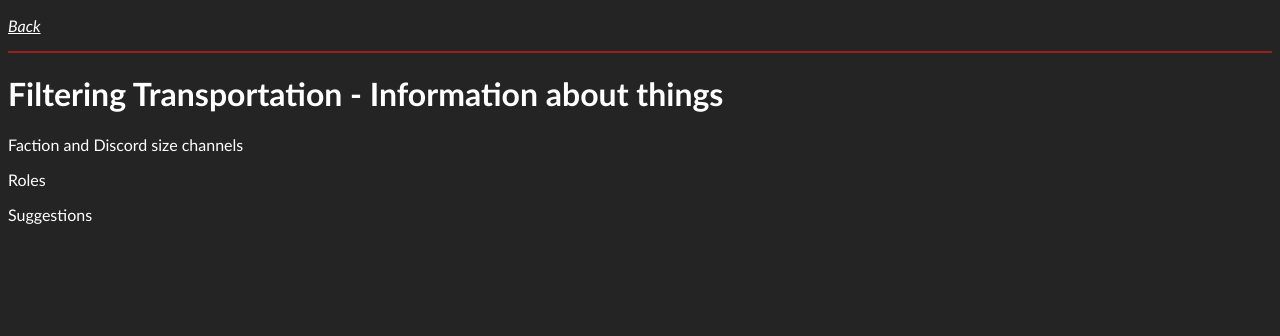
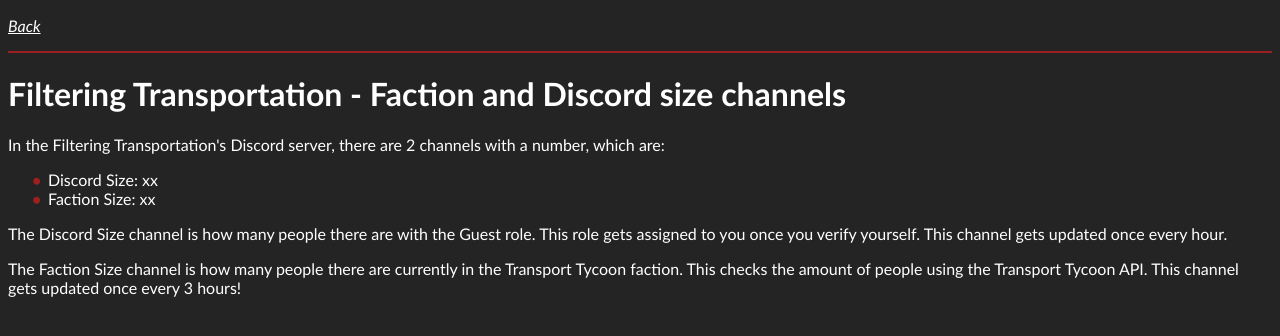
Before and after one commit to ttwebsite/transport-bot, a plain HTML site: page information.html in a window 1280 px wide. Drawn offline with Linux system fonts and the light colour scheme.

Commit message:
Update information.html

```diff
--- a/information.html
+++ b/information.html
@@ -9,14 +9,29 @@
 		hr.new4 {
 		  border: 1px solid #9C2020;
 		}
+		ul {
+		  list-style: none; /* Remove default bullets */
+		}
+		ul li::before {
+		  content: "\2022";
+		  color: #9C2020;
+		  font-weight: bold;
+		  display: inline-block;
+		  width: 1em;
+		  margin-left: -1em;
+		}
 </style>
    </head>
    <body style="background-color:#242424;">
-		<p style="text-align: left;"><span style="color: #ffffff;"><a style="color: #ffffff;" href="https://ttwebsite.github.io/transport-bot/"><em>Back</em></a></span></p>
-		<hr class="new4">
-		<h1 style="text-align: left;"><span style="color: #ffffff;"><strong>Filtering Transportation - Information about things</strong></span></h1>
-		<p><span style="color: #ffffff;">Faction and Discord size channels</span></p>
-		<p><span style="color: #ffffff;">Roles</span></p>
-		<p><span style="color: #ffffff;">Suggestions</span></p>
+<p><span style="color: #ffffff;"><a style="color: #ffffff;" href="https://ttwebsite.github.io/transport-bot/information.html"><em>Back</em></a></span></p>
+<hr class="new4" />
+	<h1 style="text-align: left;"><span style="color: #ffffff;"><strong>Filtering Transportation - Faction and Discord size channels</strong></span></h1>
+	<p><span style="color: #ffffff;">In the Filtering Transportation's Discord server, there are 2 channels with a number, which are:</span></p>
+	<ul>
+	<li><span style="color: #ffffff;">Discord Size: xx</span></li>
+	<li><span style="color: #ffffff;">Faction Size: xx</span></li>
+	</ul>
+	<p><span style="color: #ffffff;">The Discord Size channel is how many people there are with the Guest role. This role gets assigned to you once you verify yourself. This channel gets updated once every hour.</span></p>
+	<p><span style="color: #ffffff;">The Faction Size channel is how many people there are currently in the Transport Tycoon faction. This checks the amount of people using the Transport Tycoon API. This channel gets updated once every 3 hours!</span></p>
    </body>
 </html>
```
